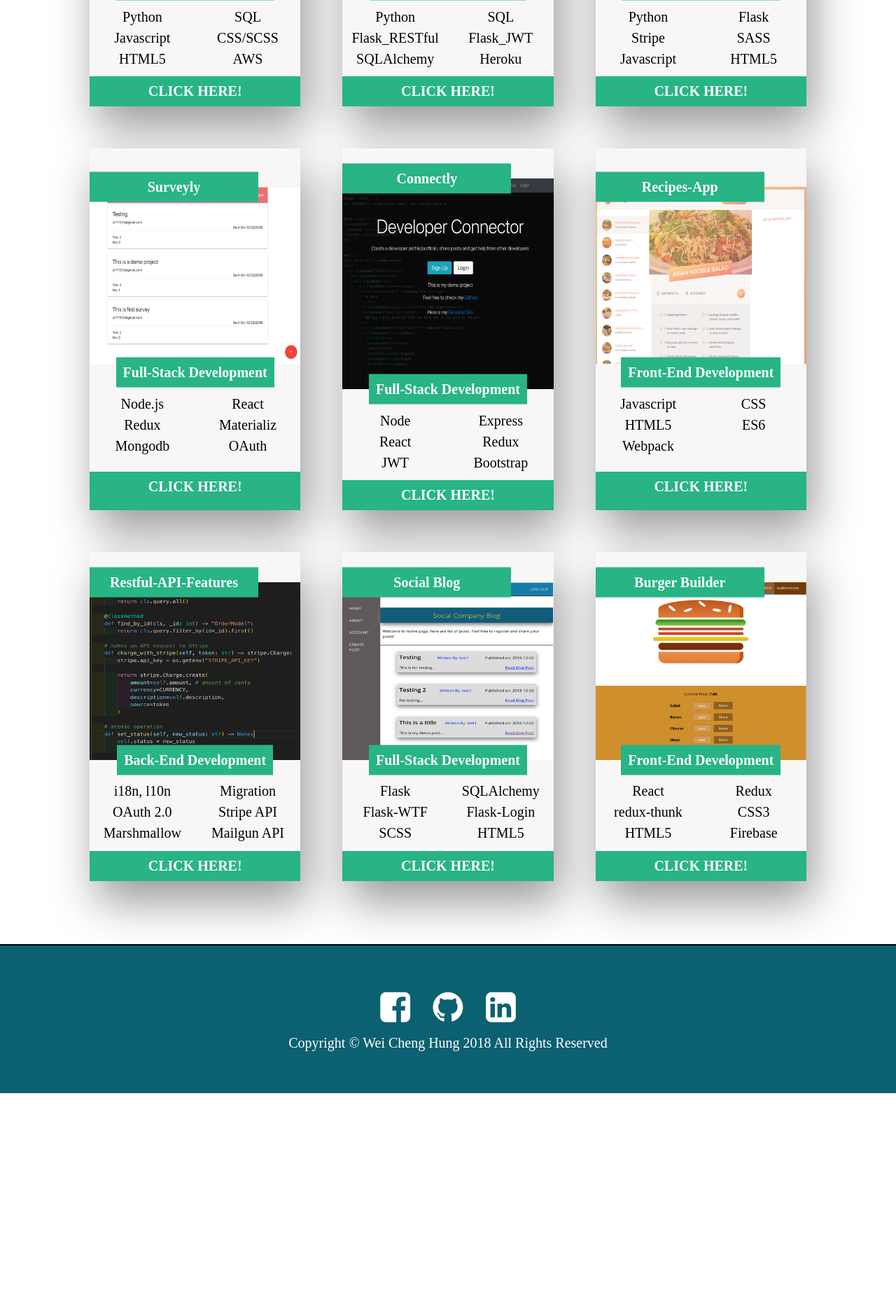
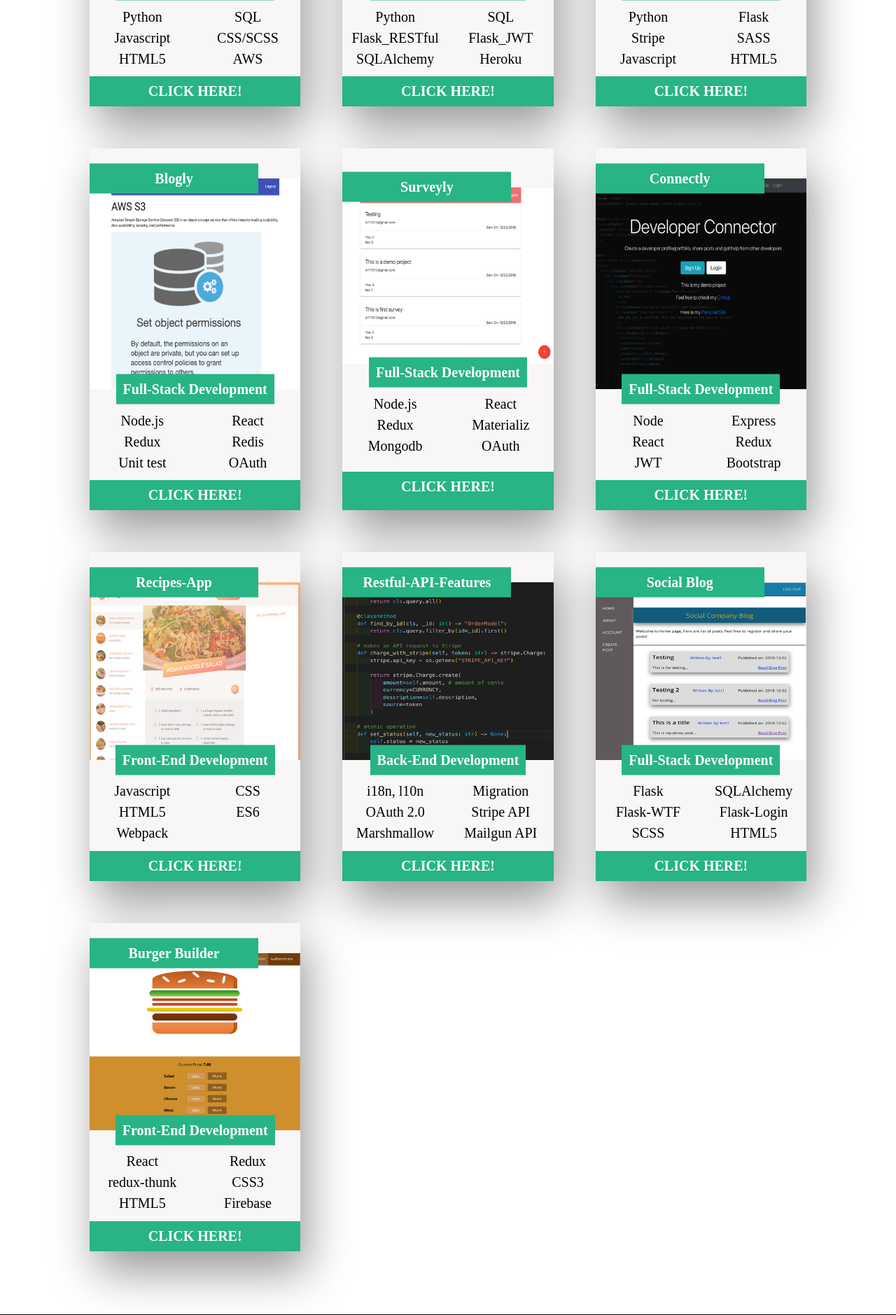
Before and after one commit to s777610/stock-etf-investment-full-stack, a Flask app: page /project in a window 1280 px wide. Shown: the part 686-2565 px from the top of the page at 70% size. Before the commit the page ends 2248 px from the top, so only its background shows below. Run offline with Flask 2, Linux system fonts and the light colour scheme; some libraries are stand-ins or nearby versions.

Commit message:
add new project

```diff
--- a/src/application.py
+++ b/src/application.py
@@ -93,4 +93,4 @@ def page_not_found(e):
 
 
 if __name__ == "__main__":
-    application.run(debug=True, host='0.0.0.0')
+    application.run(debug=True)
--- a/src/templates/project.html
+++ b/src/templates/project.html
@@ -72,6 +72,32 @@
     <h5 class="project__link">
       <a
         href="https://github.com/s777610/sing-color-with-payment"
+        target="_blank"
+        rel="noopener noreferrer"
+        >CLICK HERE!</a
+      >
+    </h5>
+  </div>
+
+  <div class="project">
+    <h5 class="project__name">Blogly</h5>
+    <img
+      src="../static/image/project11.png"
+      alt="Project 11"
+      class="project__img"
+    />
+    <h5 class="project__type">Full-Stack Development</h5>
+    <div class="project__skills">
+      <div class="skill">Node.js</div>
+      <div class="skill">React</div>
+      <div class="skill">Redux</div>
+      <div class="skill">Redis</div>
+      <div class="skill">Unit test</div>
+      <div class="skill">OAuth</div>
+    </div>
+    <h5 class="project__link">
+      <a
+        href="https://github.com/s777610/node-react-redis-mongodb-ci"
         target="_blank"
         rel="noopener noreferrer"
         >CLICK HERE!</a
```
Also changed, not shown: src/static/image/project11.png (added), 1 other file.
